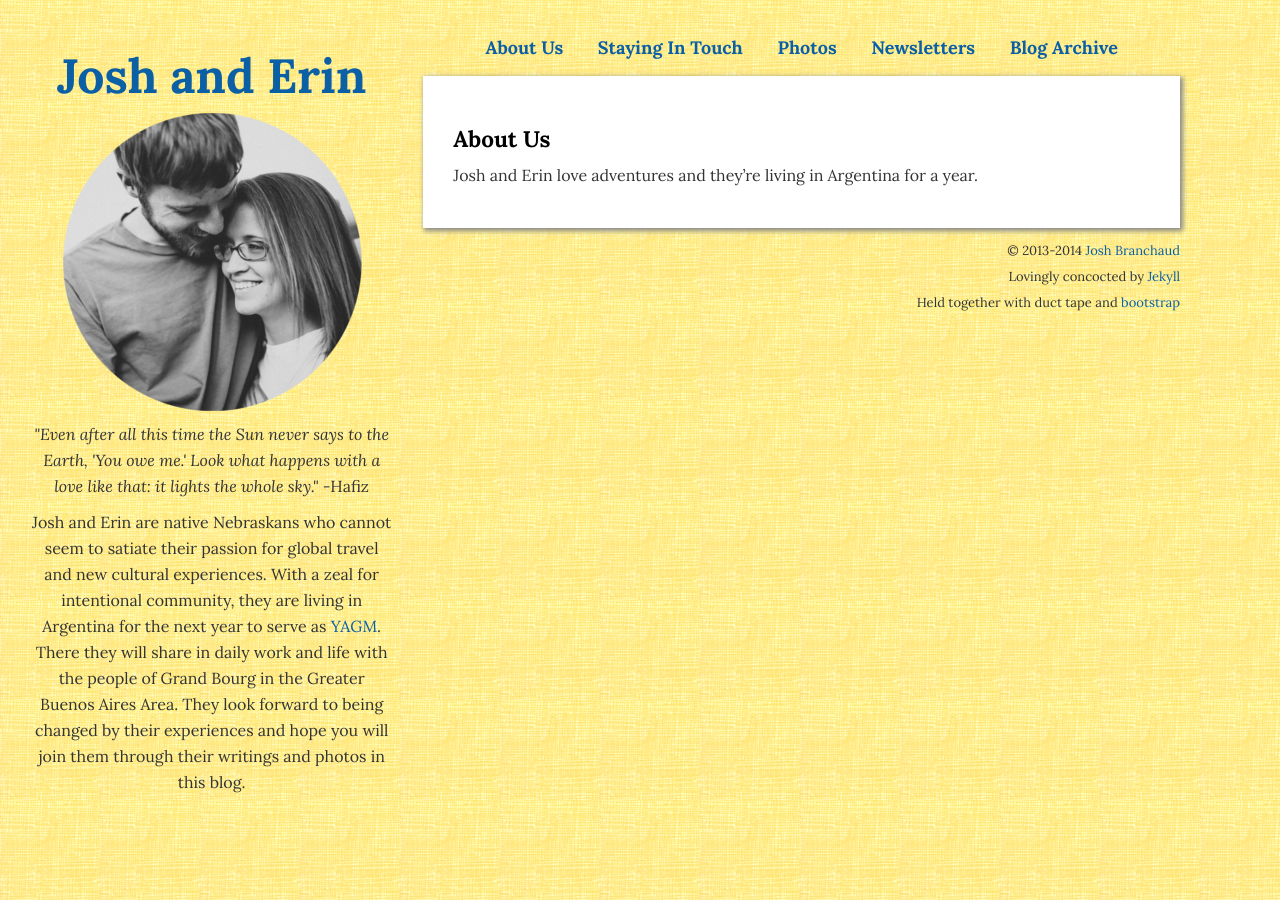
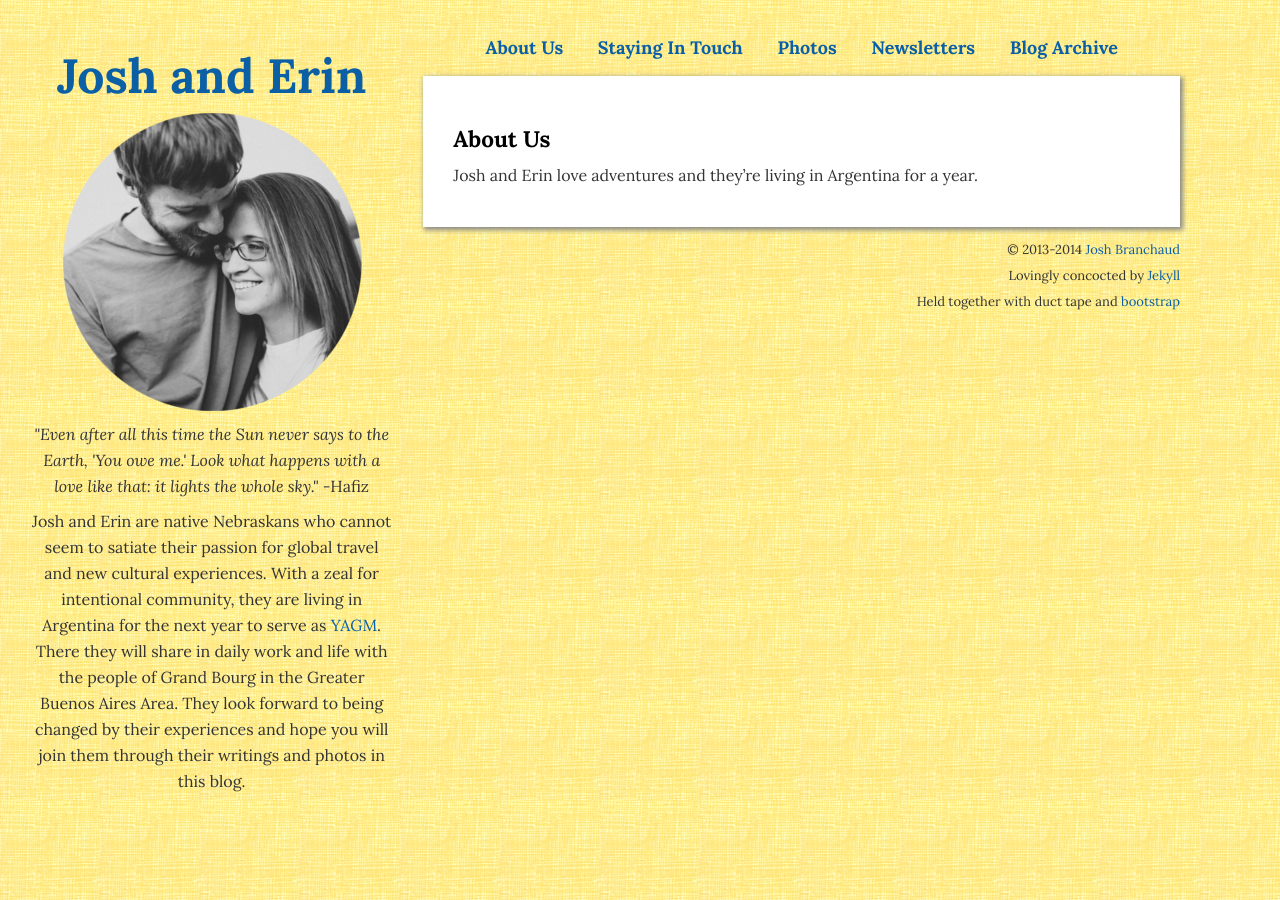
Before and after one commit to simhagate/joshanderin.com, a Jekyll site: the page built from about.md, in a window 1280 px wide. Built offline with Jekyll 4.4.1, drawn with Linux system fonts in a browser that asks for light colours.

Commit message:
Fixing spacing issue of paragraphs and images in posts.

```diff
--- a/css/styles.css
+++ b/css/styles.css
@@ -17,6 +17,7 @@ a:hover {
 p {
     font-size: 16px;
     line-height: 26px;
+    margin: .6em 0;
 }
 p > code {
     font-size: 14px;
```
